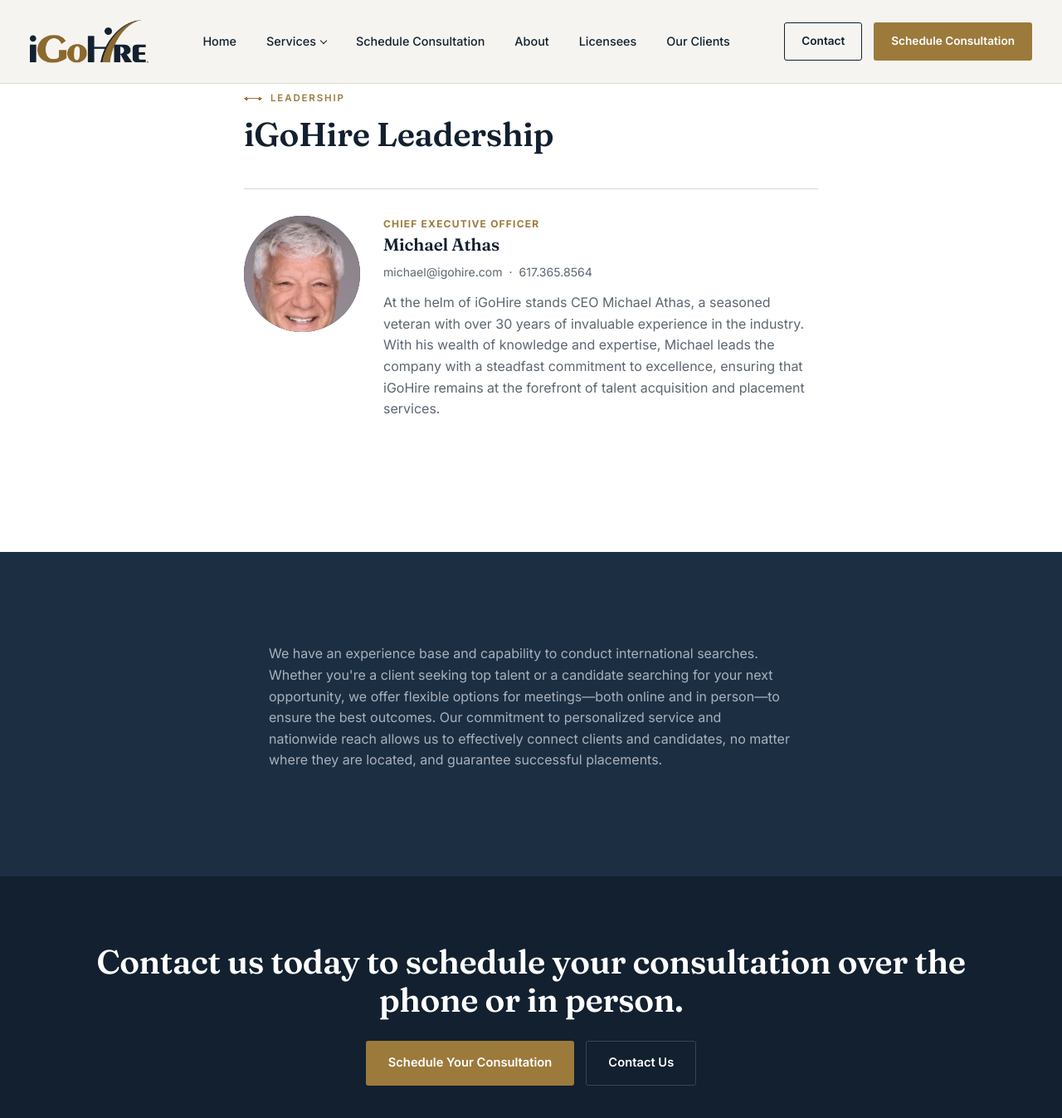
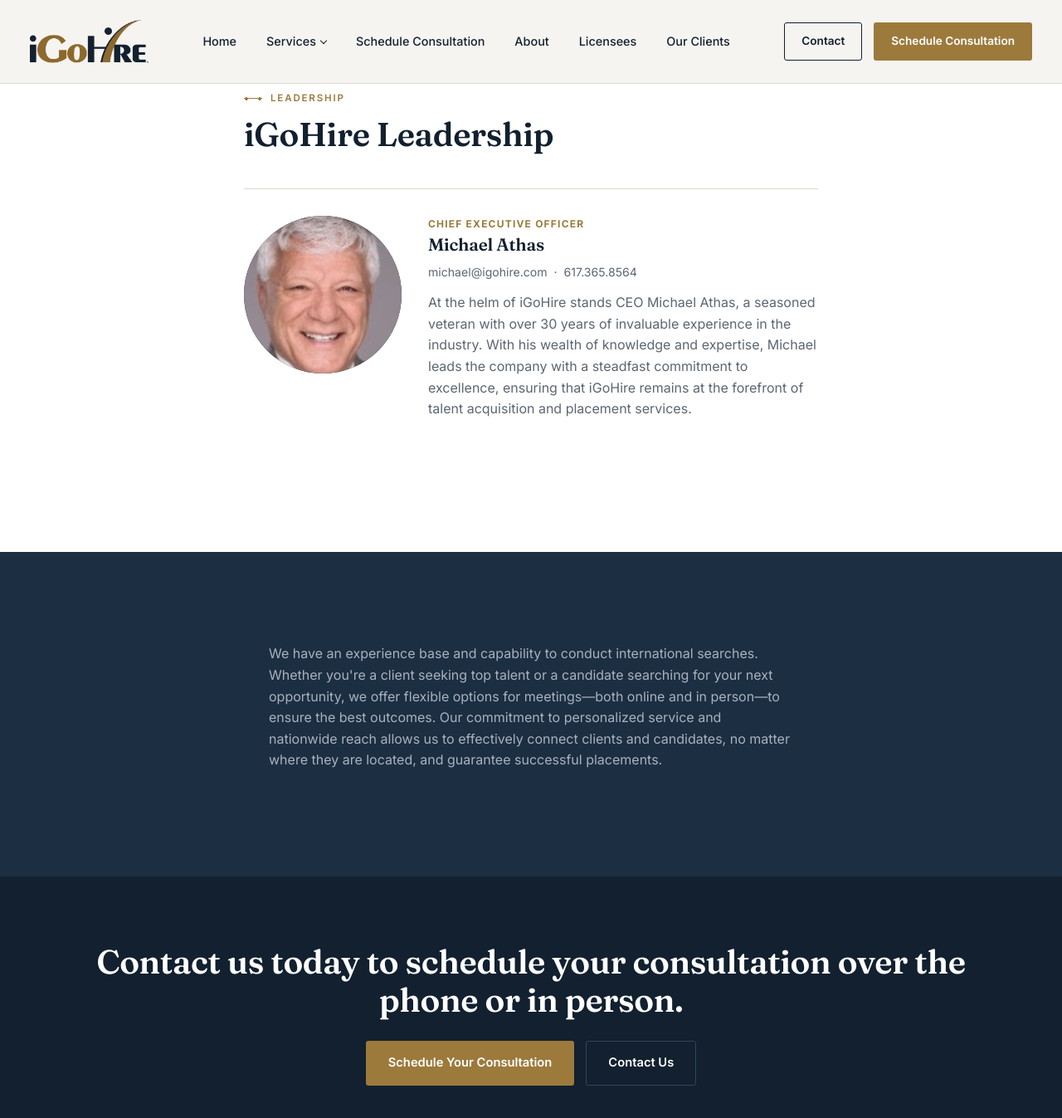
Before and after one commit to Yieldhouse/iGoHire, a Jekyll site: the page built from about.html, in a window 1280 px wide and 1400 px high, scrolled down 810 px. Shown: the top 1347 px of the window at 83% size. Built offline with Jekyll 4.4.1, drawn with Linux system fonts in a browser that asks for light colours; some of the changed text lies outside the part shown.

Commit message:
Add files via upload

```diff
--- a/_includes/footer.html
+++ b/_includes/footer.html
@@ -29,6 +29,7 @@
 
     <div class="footer-bottom">
       <span>&copy; {{ 'now' | date: "%Y" }} iGoHire&reg;. All rights reserved.</span>
+      <span>Built and Managed by <a href="https://www.yourfreshsite.com" target="_blank" rel="noopener" class="credit-link">FreshSite</a></span>
     </div>
   </div>
 </footer>
--- a/assets/css/style.css
+++ b/assets/css/style.css
@@ -482,14 +482,14 @@
 
 .person {
   display: grid;
-  grid-template-columns: 140px 1fr;
-  gap: 28px;
+  grid-template-columns: 190px 1fr;
+  gap: 32px;
   padding: 32px 0;
   border-top: 1px solid var(--line);
 }
 .person:first-of-type { border-top: none; }
 .avatar {
-  width: 140px; height: 140px;
+  width: 190px; height: 190px;
   border-radius: 50%;
   background: var(--ink);
   color: var(--brass-light);
@@ -499,7 +499,7 @@
   flex-shrink: 0;
   overflow: hidden;
 }
-.avatar img { width: 100%; height: 100%; object-fit: cover; object-position: center top; }
+.avatar img { width: 100%; height: 100%; object-fit: cover; object-position: center 22%; }
 .person .role {
   font-size: 0.75rem;
   font-weight: 700;
@@ -645,10 +645,18 @@
 .footer-bottom {
   padding-top: 28px;
   display: flex;
+  justify-content: space-between;
   flex-wrap: wrap;
   gap: 12px;
   font-size: 0.82rem;
 }
+
+.credit-link {
+  font-size: 1.05em;
+  font-weight: 700;
+  color: var(--brass-light);
+}
+.credit-link:hover { color: #fff; }
 
 /* ==========================================================
    Responsive
```
